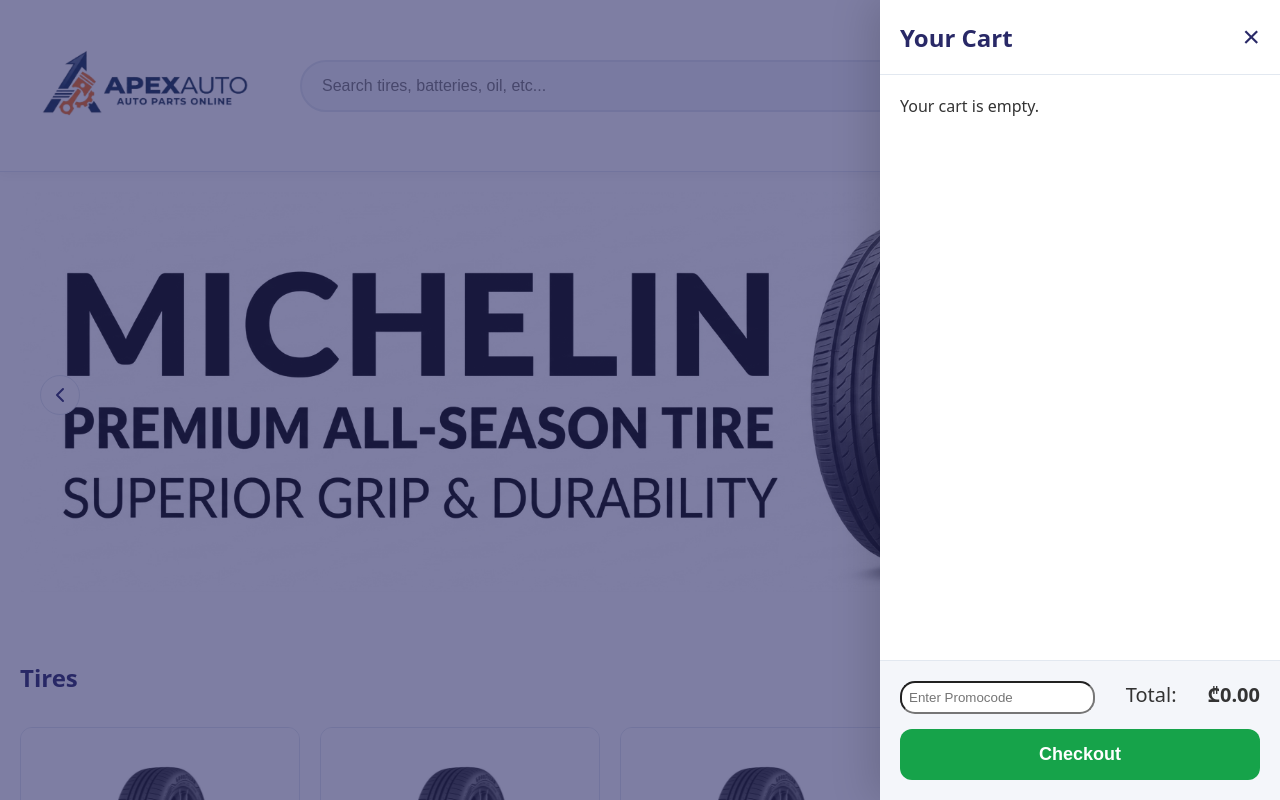
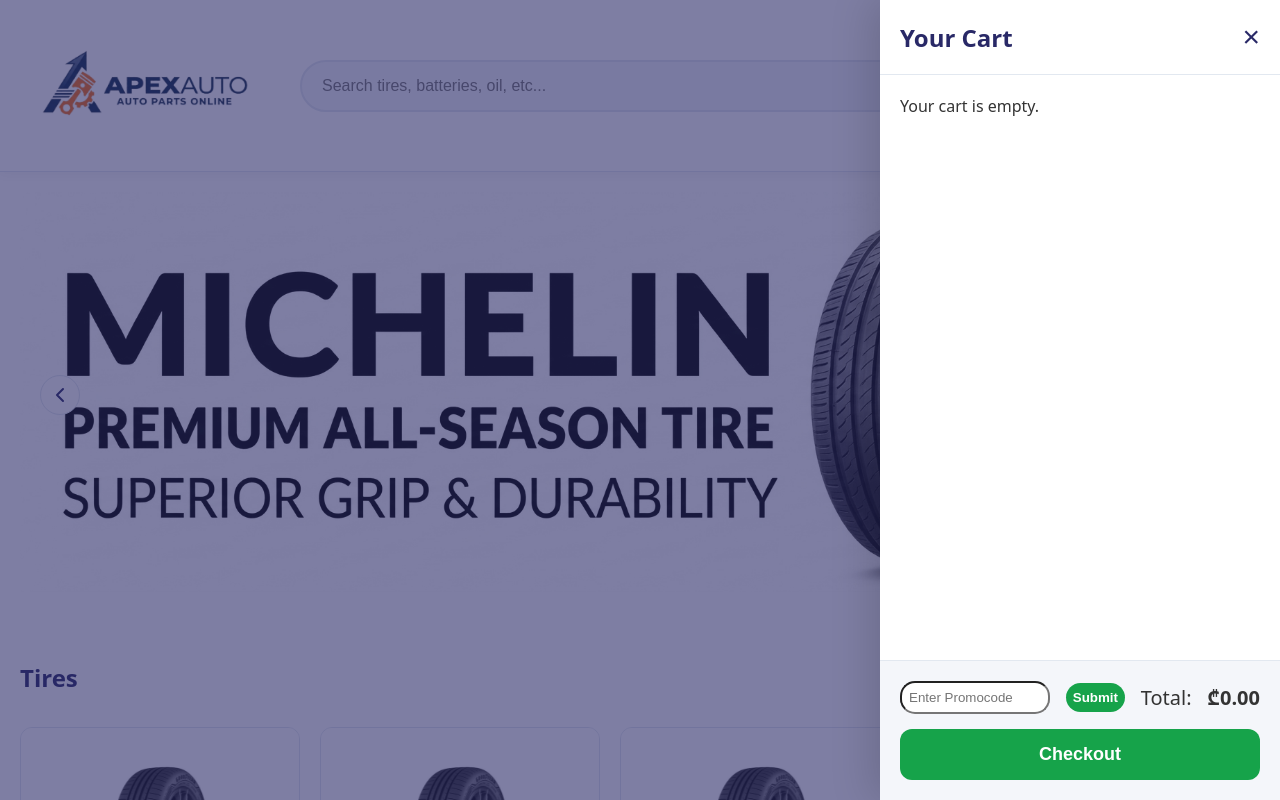
Before and after one commit to LukaTonia/apex-auto, a React (Vite) app: page / in a window 1280 px wide. Both pictures are taken after a click on the element 1091 px from the left and 85 px from the top of the page. Shown: the top 800 px of the page. Built offline with nearby package versions, Linux system fonts and the light colour scheme.

Commit message:
Made promocode input functional.

```diff
--- a/src/components/CartPanel.jsx
+++ b/src/components/CartPanel.jsx
@@ -1,3 +1,5 @@
+import React, { useState } from "react";
+
 export default function CartPanel({
   isOpen,
   onClose,
@@ -5,12 +7,19 @@
   onUpdateQty,
   onRemove,
 }) {
+  const [promocodeValue, setPromocodeValue] = useState("");
+  const [appliedPromocode, setAppliedPromocode] = useState("");
+
   if (!isOpen) return null; // If it's not open, draw nothing!
 
   let cartTotal = cartItems.reduce(
     (sum, item) => sum + item.price * item.quantity,
     0,
   );
+
+  if (appliedPromocode.toUpperCase() === "APEX20") {
+    cartTotal = cartTotal - cartTotal * 0.2;
+  }
 
   return (
     <>
@@ -74,13 +83,22 @@
               justifyContent: "space-between",
               marginBottom: "15px",
               fontSize: "20px",
+              alignItems: "center",
             }}
           >
             <input
               type="text"
               placeholder="Enter Promocode"
               className="promocode-input"
+              value={promocodeValue}
+              onChange={(e) => setPromocodeValue(e.target.value)}
             />
+            <button
+              className="promocode-button"
+              onClick={() => setAppliedPromocode(promocodeValue)}
+            >
+              Submit
+            </button>
             <span>Total:</span>
             <strong>&#8382;{cartTotal.toFixed(2)}</strong>
           </div>
--- a/src/index.css
+++ b/src/index.css
@@ -389,6 +389,17 @@
 .promocode-input {
   padding: 7px;
   border-radius: 15px;
+  width: 150px;
+}
+
+.promocode-button {
+  padding: 7px;
+  background: var(--success);
+  color: #ffffff;
+  font-weight: 600;
+  border-radius: 15px;
+  cursor: pointer;
+  border: none;
 }
 
 /* ── SLIDER ARROW BUTTONS ── */
```
